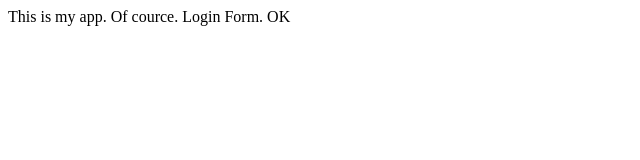
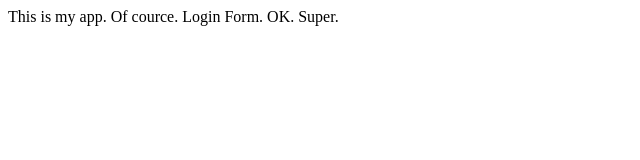
Before and after one commit to hristaki09/myappsample, a plain HTML site: page index.html in a window 1280 px wide. Shown: the full height of the page, 0-640 px from the left. Drawn offline with Linux system fonts and the light colour scheme.

Commit message:
new branch

```diff
--- a/index.html
+++ b/index.html
@@ -9,7 +9,8 @@
 
 <body>
     This is my app. Of cource.
-    Login Form. OK
+    Login Form. OK.
+    Super.
 </body>
 
 </html>
```
